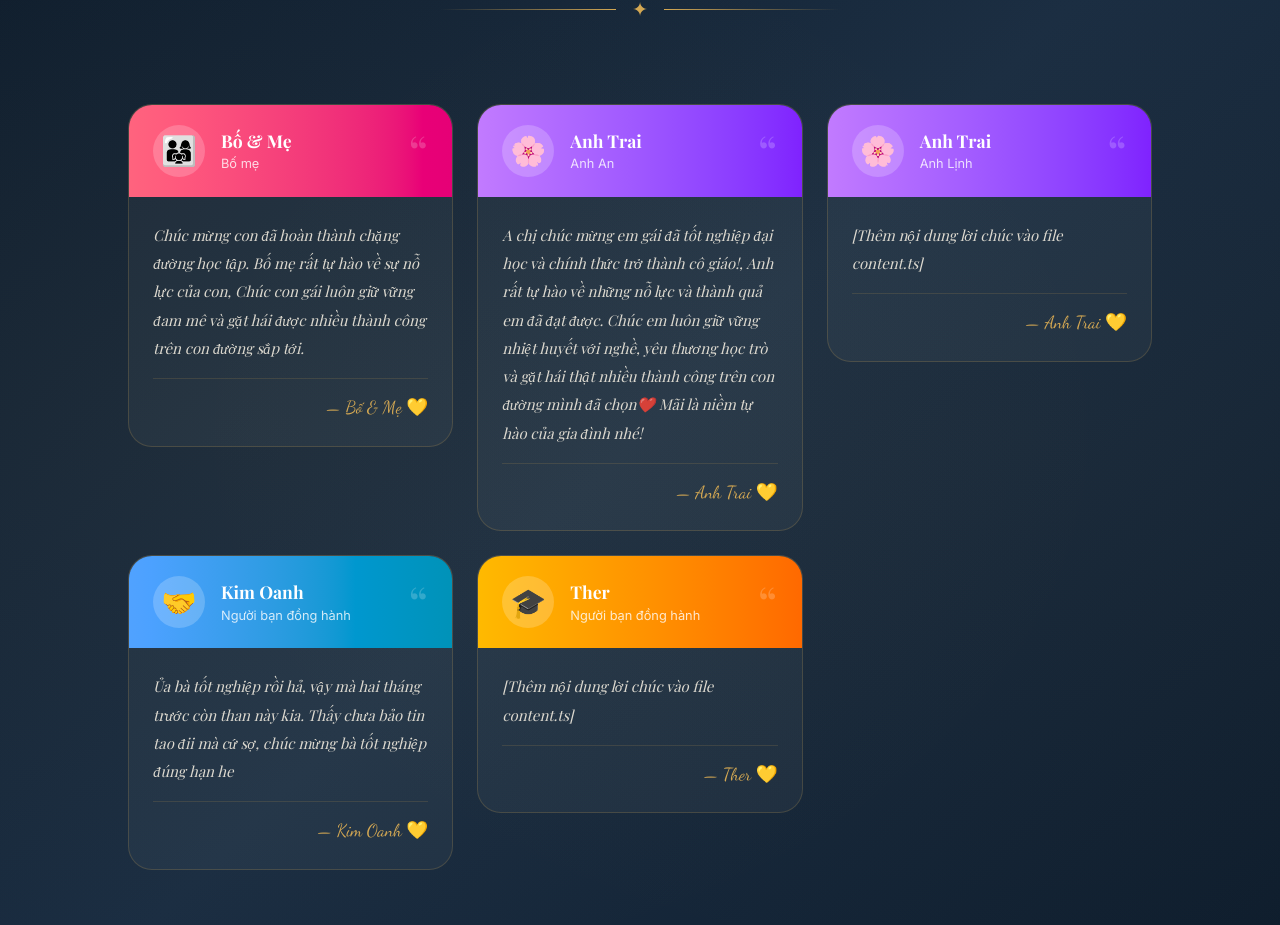
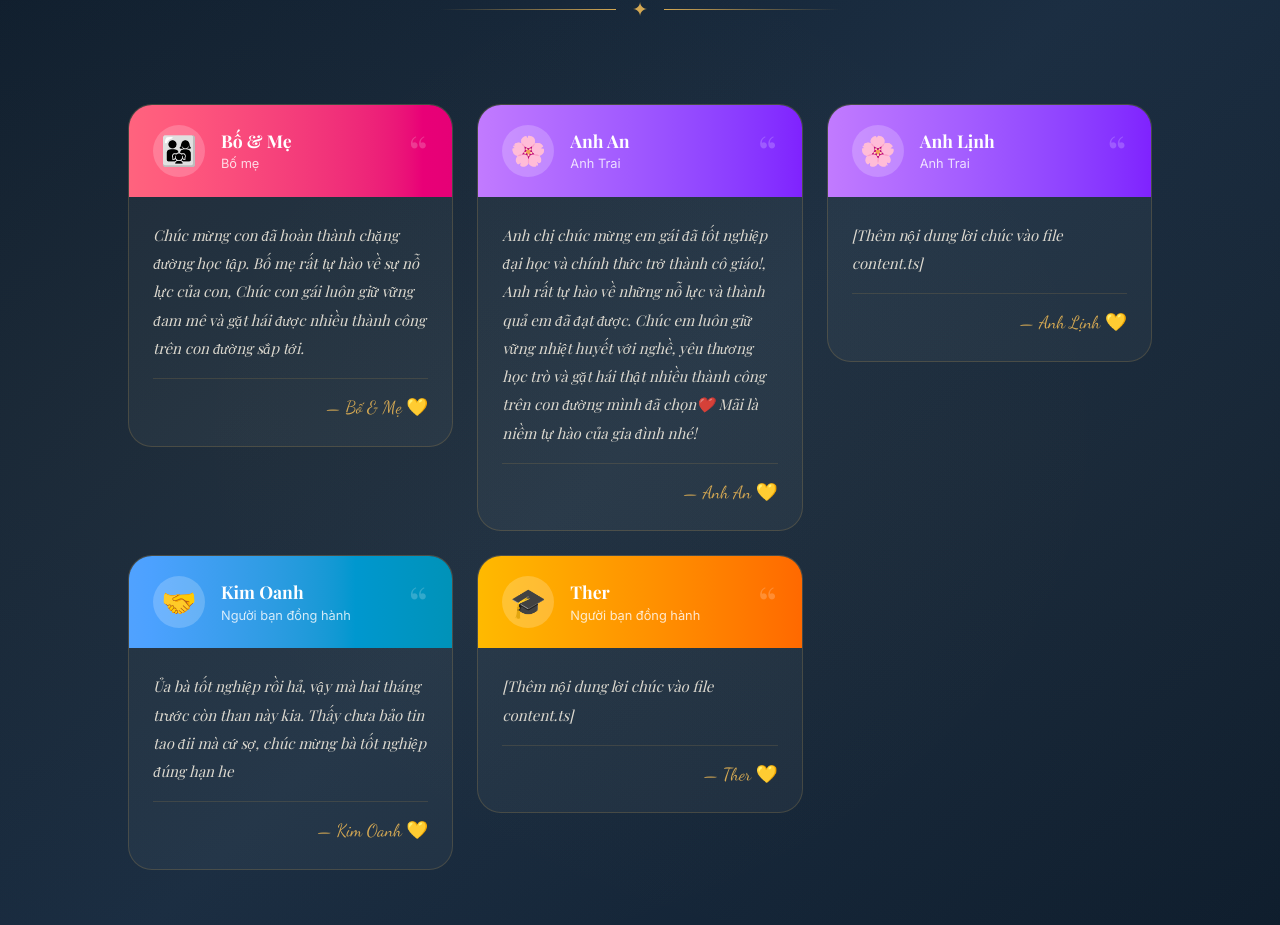
Before and after one commit to Joycee23/Her-Graduation_Book, a Next.js app: page / in a window 1280 px wide. Shown: the part 5855-6780 px from the top of the page. Built offline with nearby package versions, Linux system fonts and the light colour scheme; a web font is replaced by a local one.

Commit message:
update content.ts

```diff
--- a/src/content.ts
+++ b/src/content.ts
@@ -136,18 +136,18 @@ export const chapter4 = {
       color: "from-rose-400 to-pink-600",
     },
     {
-      sender: "Anh Trai",
-      role: "Anh An",
+      sender: "Anh An",
+      role: "Anh Trai",
       avatar: "🌸",
-      message: `A chị chúc mừng em gái đã tốt nghiệp đại học và chính thức trở thành cô giáo!,
+      message: `Anh chị chúc mừng em gái đã tốt nghiệp đại học và chính thức trở thành cô giáo!,
 Anh rất tự hào về những nỗ lực và thành quả em đã đạt được. Chúc em luôn giữ vững nhiệt huyết với nghề, yêu thương học trò và gặt hái thật nhiều thành công trên con đường mình đã chọn❤️
 
 Mãi là niềm tự hào của gia đình nhé!`,
       color: "from-purple-400 to-violet-600",
     },
     {
-      sender: "Anh Trai",
-      role: "Anh Lịnh",
+      sender: "Anh Lịnh",
+      role: "Anh Trai",
       avatar: "🌸",
       message: "[Thêm nội dung lời chúc vào file content.ts]",
       color: "from-purple-400 to-violet-600",
```
